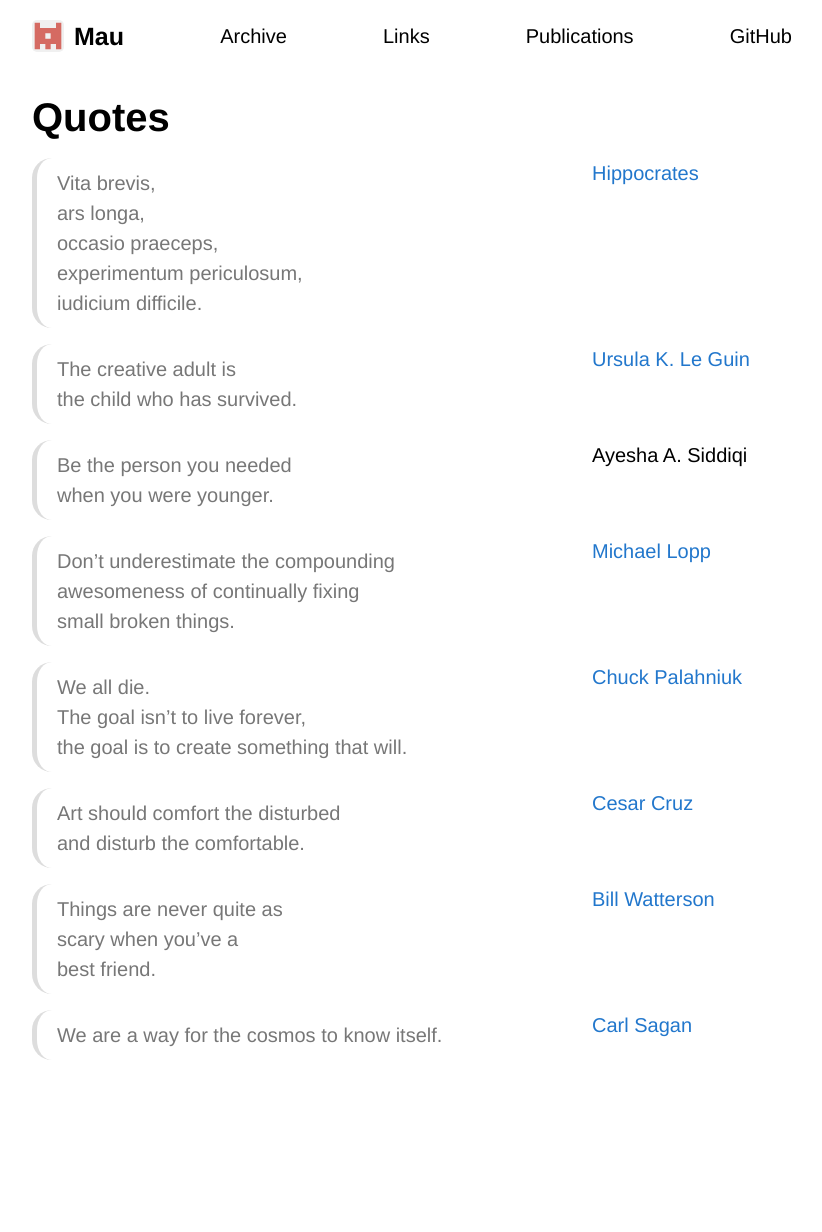
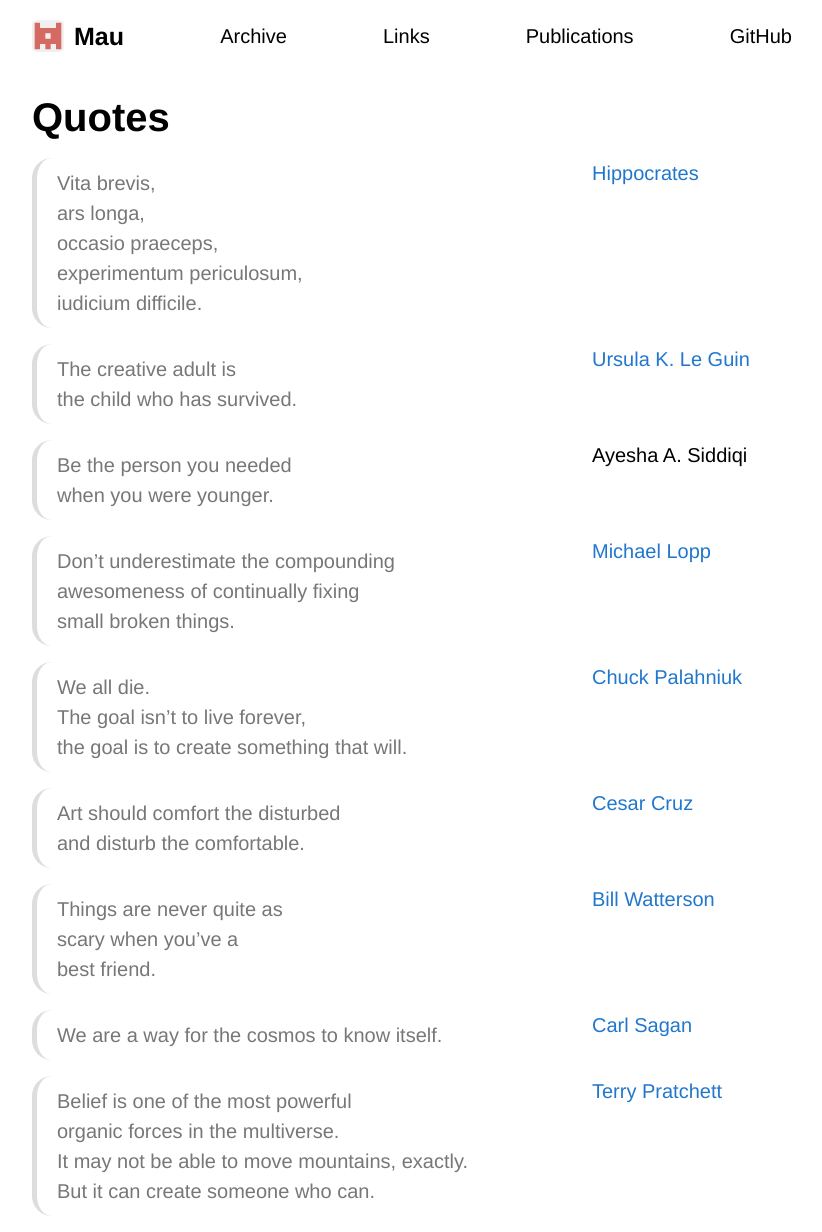
Before and after one commit to Maumagnaguagno/maumagnaguagno.github.io, a Jekyll site: the page built from quotes.md, in a window 1280 px wide. Shown: the whole page, without its empty margins (228-1050 px from the left). Built offline with Jekyll 4.4.1, drawn with Linux system fonts in a browser that asks for light colours; our own code applies the rules of GitHub Pages for plain Markdown files; before the commit the page ends 1076 px from its top, so only the background shows below that.

Commit message:
Add Terry Pratchett to quotes

```diff
--- a/quotes.md
+++ b/quotes.md
@@ -58,3 +58,11 @@ best friend.
 [Carl Sagan](https://en.wikipedia.org/wiki/Carl_Sagan)
 > We are a way for the cosmos to know itself.
 </div>
+<div class=quote markdown=1>
+
+[Terry Pratchett](https://en.wikipedia.org/wiki/Terry_Pratchett)
+> Belief is one of the most powerful
+organic forces in the multiverse.
+It may not be able to move mountains, exactly.
+But it can create someone who can.
+</div>
```
